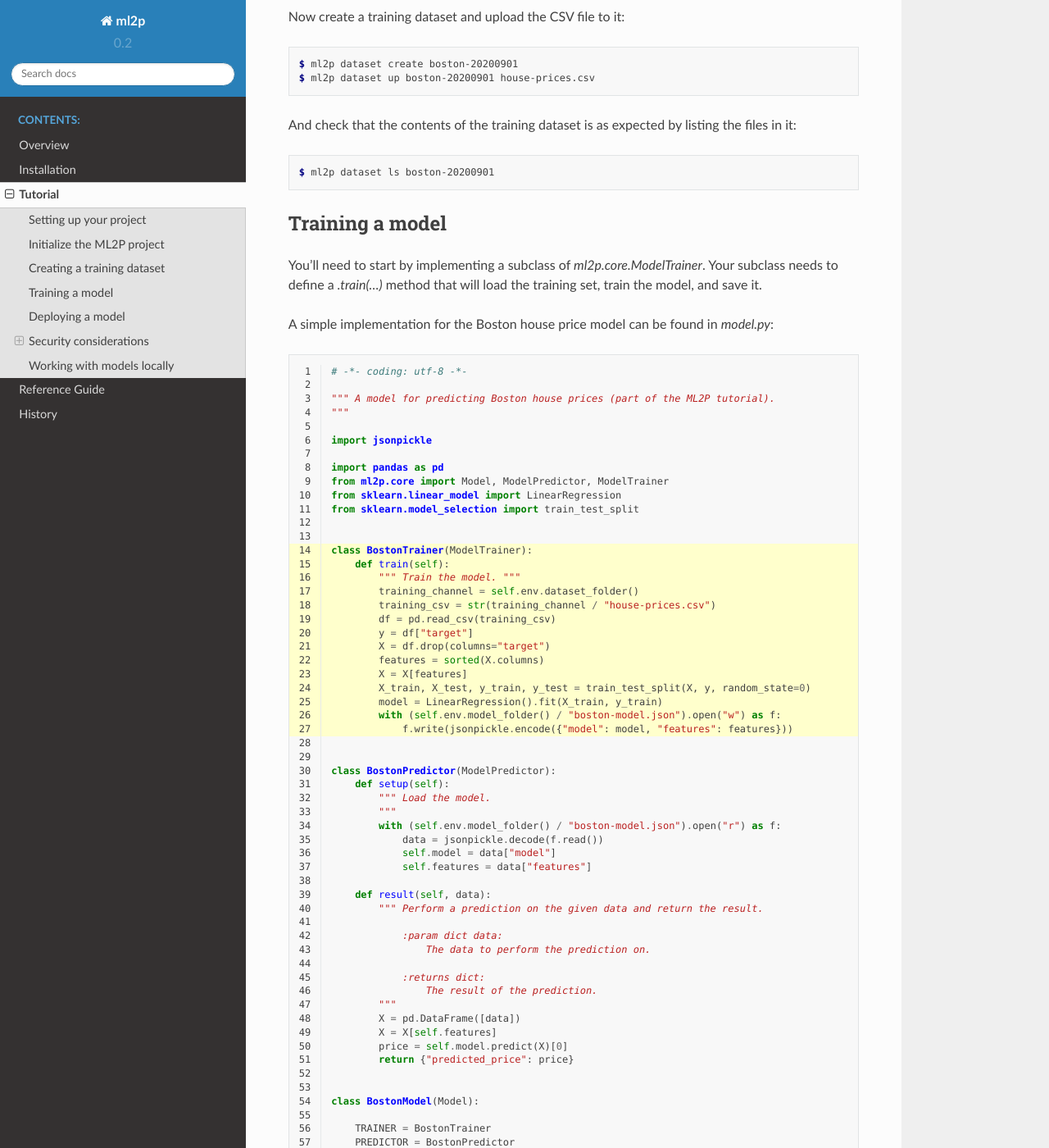
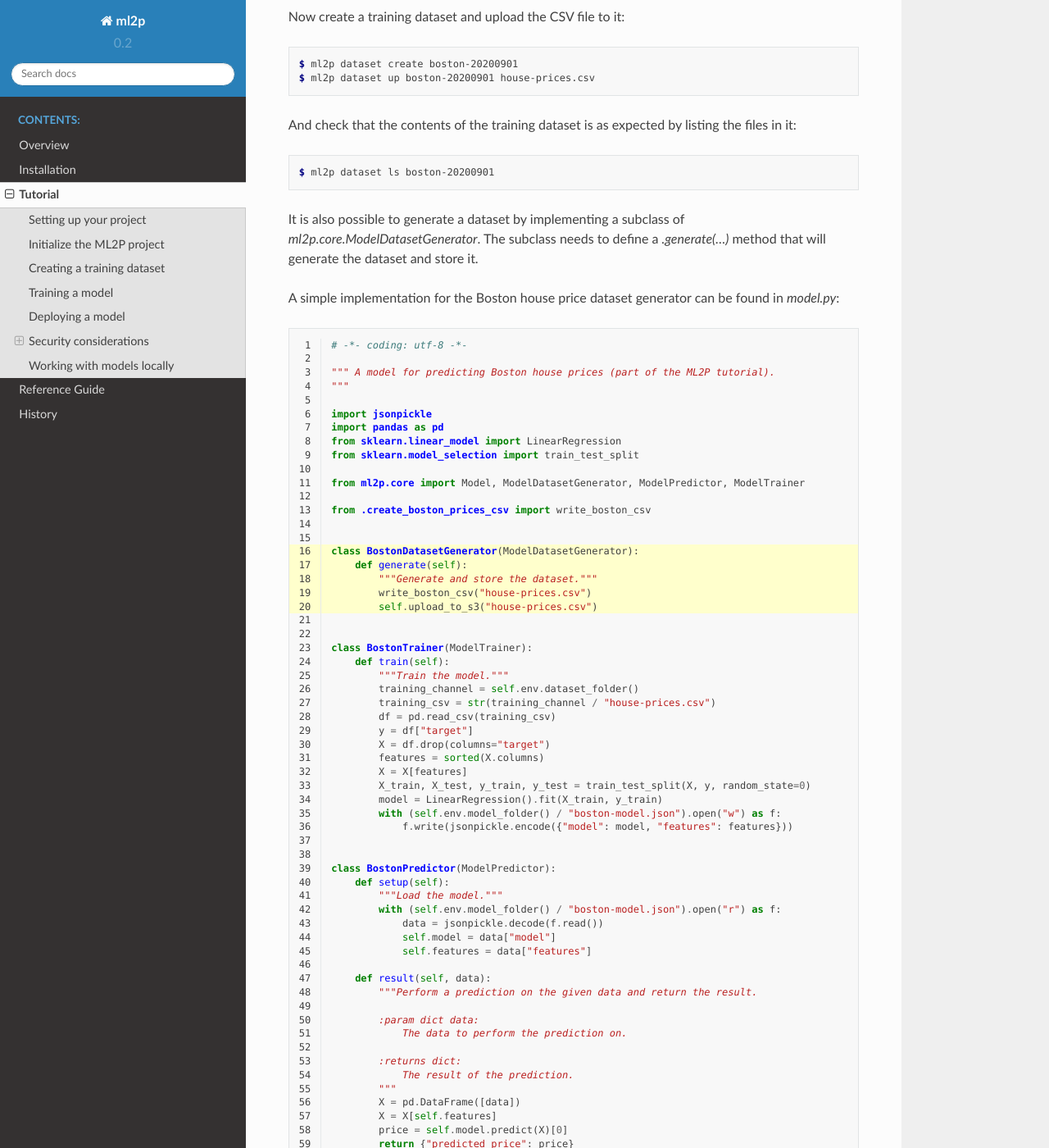
Before and after one commit to prodigyfinance/ml2p, a Sphinx documentation site: the page built from docs/tutorial/index.rst, in a window 1280 px wide and 1400 px high, scrolled down 2421 px. Shown: the whole window at 82% size. Built offline with Sphinx 7.4.7 and the Read the Docs theme 2.0.0, drawn with Linux system fonts in a browser that asks for light colours; some of the changed text lies outside the part shown.

Commit message:
Update docs

```diff
--- a/docs/reference/ml2p-library.rst
+++ b/docs/reference/ml2p-library.rst
@@ -20,6 +20,9 @@ Models
 .. autoclass:: ModelPredictor
    :members:
 
+.. autoclass:: ModelDatasetGenerator
+   :members:
+
 SageMakerEnv
 ^^^^^^^^^^^^
 
@@ -29,6 +32,7 @@ SageMakerEnv
 .. autoclass:: SageMakerEnvType
    :members:
 
+   .. autoattribute:: DATASET
    .. autoattribute:: TRAIN
    .. autoattribute:: SERVE
    .. autoattribute:: LOCAL
--- a/docs/tutorial/index.rst
+++ b/docs/tutorial/index.rst
@@ -104,6 +104,24 @@ listing the files in it:
 
    $ ml2p dataset ls boston-20200901
 
+It is also possible to generate a dataset by implementing a subclass of
+`ml2p.core.ModelDatasetGenerator`. The subclass needs to define a
+`.generate(...)` method that will generate the dataset and store it.
+
+A simple implementation for the Boston house price dataset generator
+can be found in `model.py`:
+
+.. literalinclude:: model.py
+   :language: python
+   :emphasize-lines: 16-20
+   :linenos:
+
+The dataset can then be generated using the following command:
+
+.. code-block:: console
+
+  $ ml2p dataset generate boston-20200901 --model-type boston
+
 
 Training a model
 ----------------
@@ -193,7 +211,7 @@ You might have seen the implementation for the Boston house price model in
 
 .. literalinclude:: model.py
    :language: python
-   :emphasize-lines: 30-51
+   :emphasize-lines: 39-59
    :linenos:
 
 The `.setup()` method is called only once when starting up a prediction instance.
--- a/docs/tutorial/model.py
+++ b/docs/tutorial/model.py
@@ -4,16 +4,25 @@
 """
 
 import jsonpickle
-
 import pandas as pd
-from ml2p.core import Model, ModelPredictor, ModelTrainer
 from sklearn.linear_model import LinearRegression
 from sklearn.model_selection import train_test_split
+
+from ml2p.core import Model, ModelDatasetGenerator, ModelPredictor, ModelTrainer
+
+from .create_boston_prices_csv import write_boston_csv
+
+
+class BostonDatasetGenerator(ModelDatasetGenerator):
+    def generate(self):
+        """Generate and store the dataset."""
+        write_boston_csv("house-prices.csv")
+        self.upload_to_s3("house-prices.csv")
 
 
 class BostonTrainer(ModelTrainer):
     def train(self):
-        """ Train the model. """
+        """Train the model."""
         training_channel = self.env.dataset_folder()
         training_csv = str(training_channel / "house-prices.csv")
         df = pd.read_csv(training_csv)
@@ -29,21 +38,20 @@ class BostonTrainer(ModelTrainer):
 
 class BostonPredictor(ModelPredictor):
     def setup(self):
-        """ Load the model.
-        """
+        """Load the model."""
         with (self.env.model_folder() / "boston-model.json").open("r") as f:
             data = jsonpickle.decode(f.read())
             self.model = data["model"]
             self.features = data["features"]
 
     def result(self, data):
-        """ Perform a prediction on the given data and return the result.
+        """Perform a prediction on the given data and return the result.
 
-            :param dict data:
-                The data to perform the prediction on.
+        :param dict data:
+            The data to perform the prediction on.
 
-            :returns dict:
-                The result of the prediction.
+        :returns dict:
+            The result of the prediction.
         """
         X = pd.DataFrame([data])
         X = X[self.features]
```
Also changed, not shown: other parts of docs/tutorial/index.rst (+1 -1 lines).
